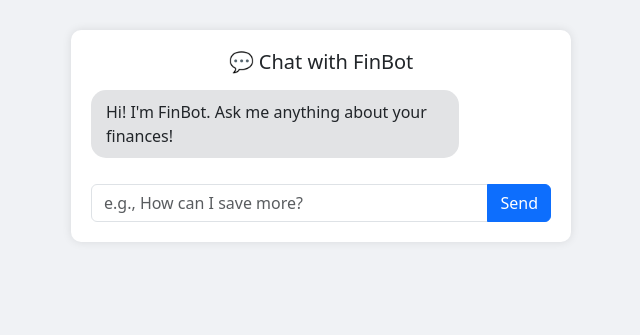
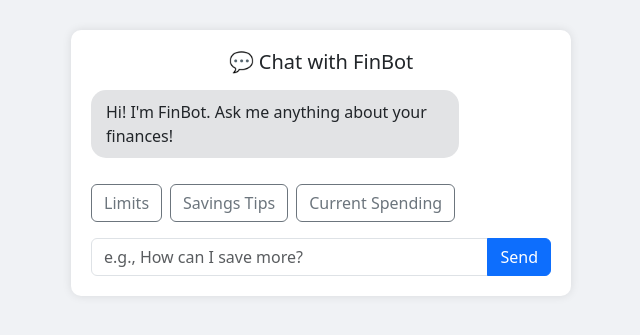
Before and after one commit to klsahin/AIcess, a Flask app: page /chat-popup in a window 1280 px wide. Shown: the top 335 px of the page, without its empty margins (319-959 px from the left). Run offline with Flask 3, Linux system fonts and the light colour scheme.

Commit message:
chat buttons

```diff
--- a/templates/chat_popup.html
+++ b/templates/chat_popup.html
@@ -45,6 +45,13 @@
     <div id="chatWindow" class="chat-thread mb-3">
       <div class="chat-bubble bot">Hi! I'm FinBot. Ask me anything about your finances!</div>
     </div>
+
+    <div class="mb-3 d-flex flex-wrap gap-2">
+      <button class="btn btn-outline-secondary" onclick="sendChat('What are my spending limits?')">Limits</button>
+      <button class="btn btn-outline-secondary" onclick="sendChat('How can I save more?')">Savings Tips</button>
+      <button class="btn btn-outline-secondary" onclick="sendChat('What is my current spending?')">Current Spending</button>
+    </div>
+
     <div class="input-group">
       <input type="text" class="form-control" id="chatInput" placeholder="e.g., How can I save more?">
       <button class="btn btn-primary" onclick="sendChat()">Send</button>
@@ -52,9 +59,9 @@
   </div>
 
   <script>
-    async function sendChat() {
+    async function sendChat(prompt) {
       const input = document.getElementById('chatInput');
-      const message = input.value;
+      const message = prompt || input.value;
       if (!message) return;
 
       const chatWindow = document.getElementById('chatWindow');
```
